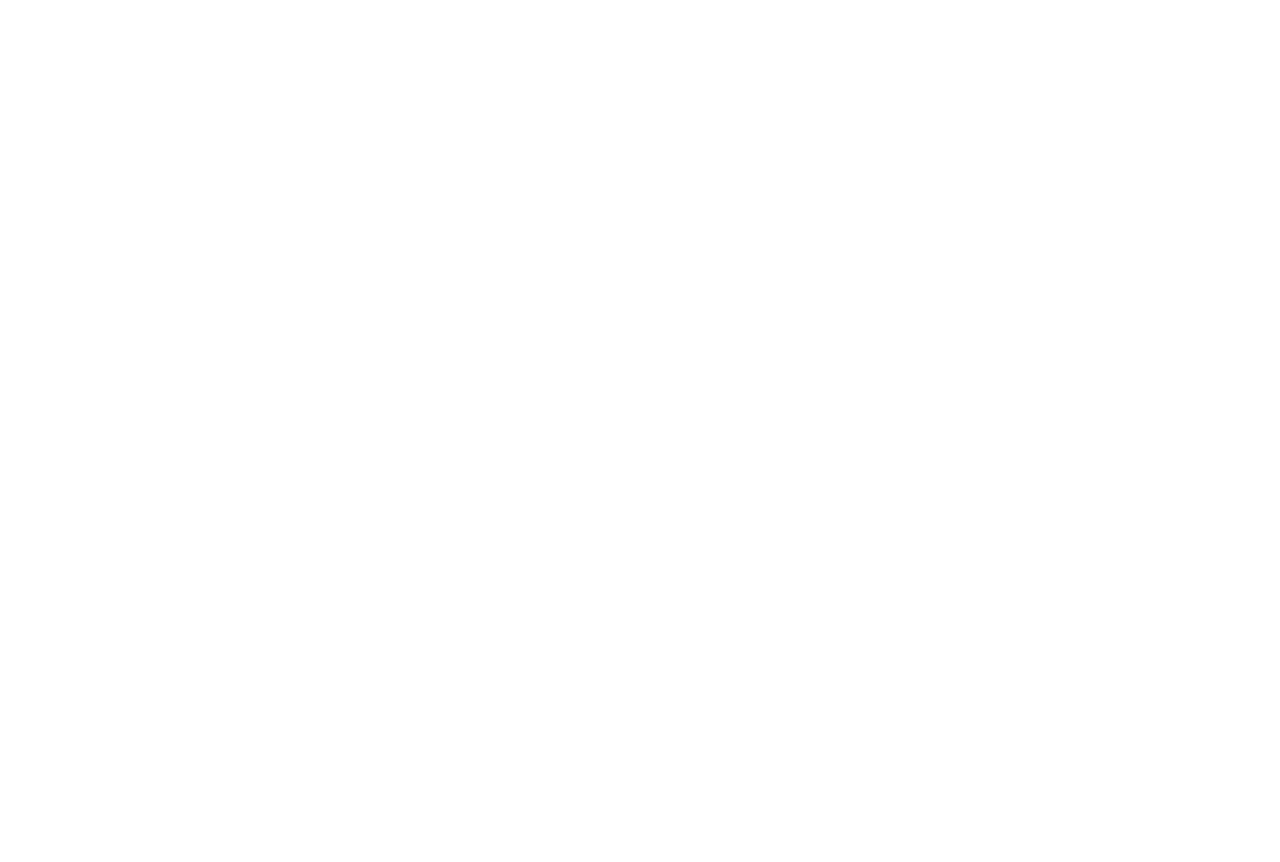
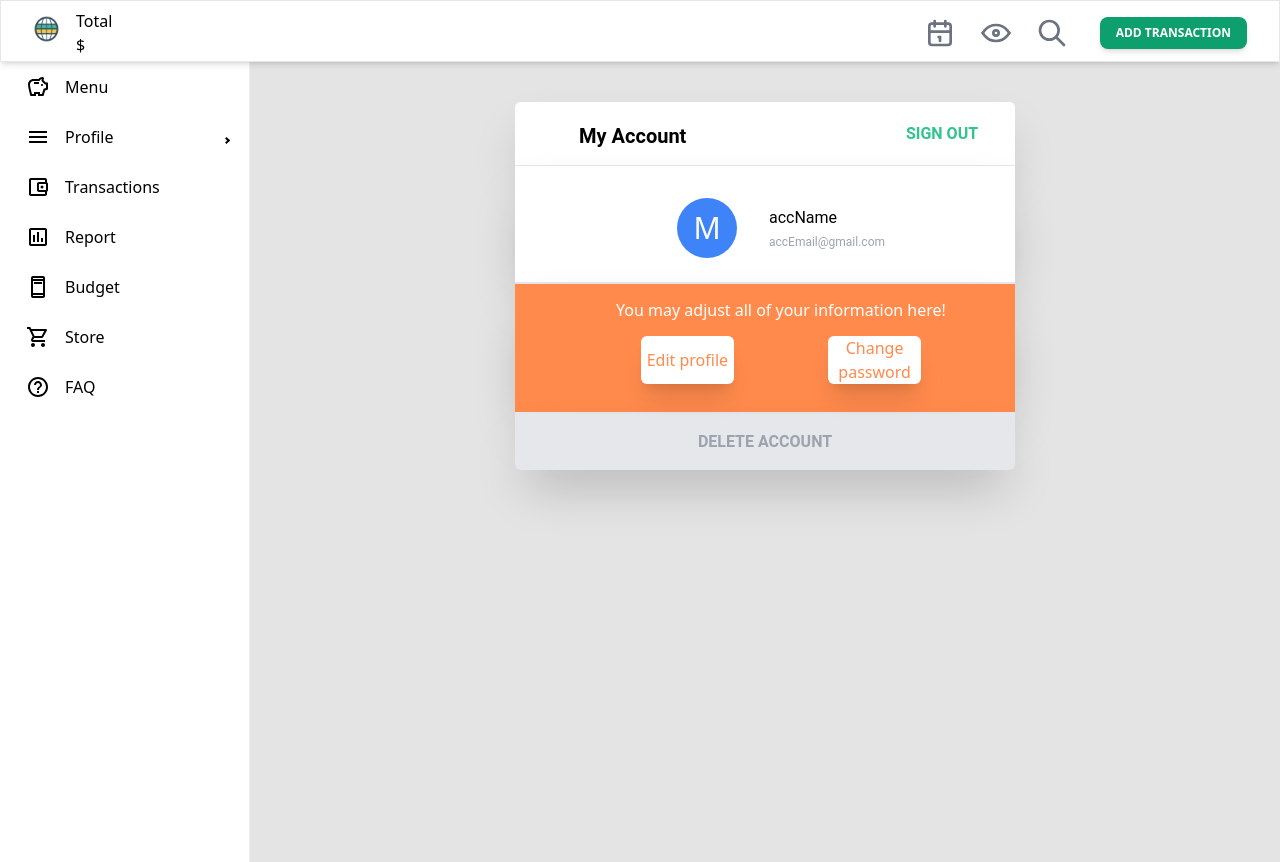
Before and after one commit to phamquyet96/Money_Lover_FE, a React (Create React App) app: page /account in a window 1280 px wide. Before the commit this address had no page. Before the commit the page ends 800 px from the top, so only its background shows below. Built offline with nearby package versions, Linux system fonts and the light colour scheme.

Commit message:
accountdetail

```diff
--- a/src/App.js
+++ b/src/App.js
@@ -9,6 +9,7 @@
 import UpdateProfile from "./components/UI/UpdateProfile";
 import MyWallet from "./components/UI/Wallet/MyWallet";
 import WalletDetail from "./components/UI/Wallet/WalletDetail";
+import AccountModal from "./components/UI/Modal/AccountModal";
 
 function App() {
   return (
@@ -22,6 +23,8 @@
         <Route path="/dashboard" element={<Dashboard/>}></Route>
         <Route path="/my-wallet" element={<MyWallet/>}></Route>
         <Route path="/wallet-detail" element={<WalletDetail/>}></Route>
+        <Route path="/account" element={<AccountModal/>}></Route>
+
       </Routes>
   );
 }
--- a/src/components/UI/Dashboard/Dashboard.js
+++ b/src/components/UI/Dashboard/Dashboard.js
@@ -1,12 +1,12 @@
 import * as React from "react";
-import Navbar from './Navbar';
+import NavBar from './Navbar';
 import MenuLeft from './MenuLeft';
 
 
 function Dashboard() {
     return (
         <div style={{ backgroundColor: "#e4e4e4" }}>
-            <Navbar />
+            <NavBar />
             <MenuLeft />
         </div>
     );
--- a/src/components/UI/Dashboard/MenuLeft.js
+++ b/src/components/UI/Dashboard/MenuLeft.js
@@ -21,6 +21,8 @@
 import TabList from "@mui/lab/TabList";
 import TabPanel from "@mui/lab/TabPanel";
 import BasicModal from "../Modal";
+import AccountModal from "../Modal/AccountModal";
+import PeopleOutlinedIcon from "@mui/icons-material/PeopleOutlined";
 
 
 function MenuLeft() {
@@ -64,13 +66,11 @@
                     >
                         Menu
                     </MenuItem>
-
                     <SubMenu icon={<MenuOutlinedIcon />} label="Profile">
-                        <MenuItem>
-                            <BasicModal/>
+                        <MenuItem href='/account' icon={<PeopleOutlinedIcon />}>
+                            Account
                         </MenuItem>
-
-                        <MenuItem icon={<AccountBalanceWalletOutlinedIcon />}>
+                        <MenuItem href='/my-wallet' icon={<AccountBalanceWalletOutlinedIcon />}>
                             Wallet
                         </MenuItem>
                         <MenuItem icon={<WidgetsOutlinedIcon />}>Category</MenuItem>
@@ -86,44 +86,44 @@
                 </Menu>
             </Sidebar>
 
-            <Container maxWidth="sm">
-                <div
-                    style={{
-                        backgroundColor: "white",
-                        height: "30em",
-                        display: "flex",
-                        justifyContent: "center",
-                    }}
-                >
-                    <Box sx={{ width: "100%", typography: "body1" }}>
-                        <TabContext value={value}>
-                            <Box
-                                className="flex justify-center"
-                                sx={{
-                                    borderBottom: 1,
-                                    borderColor: "divider",
-                                    color: "success.main",
-                                }}
-                            >
-                                <TabList
-                                    onChange={handleChange}
-                                    aria-label="lab API tabs example"
-                                    value={value}
-                                    textColor="success"
-                                    // indicatorColor="success"
-                                >
-                                    <Tab label="Last month" value="1" />
-                                    <Tab label="This month" value="2" />
-                                    <Tab label="Plan for future" value="3" />
-                                </TabList>
-                            </Box>
-                            <TabPanel value="1"></TabPanel>
-                            <TabPanel value="2"></TabPanel>
-                            <TabPanel value="3"></TabPanel>
-                        </TabContext>
-                    </Box>
-                </div>
-            </Container>
+            {/*<Container maxWidth="sm">*/}
+            {/*    <div*/}
+            {/*        style={{*/}
+            {/*            backgroundColor: "white",*/}
+            {/*            height: "30em",*/}
+            {/*            display: "flex",*/}
+            {/*            justifyContent: "center",*/}
+            {/*        }}*/}
+            {/*    >*/}
+                    {/*<Box sx={{ width: "100%", typography: "body1" }}>*/}
+                    {/*    <TabContext value={value}>*/}
+                    {/*        <Box*/}
+                    {/*            className="flex justify-center"*/}
+                    {/*            sx={{*/}
+                    {/*                borderBottom: 1,*/}
+                    {/*                borderColor: "divider",*/}
+                    {/*                color: "success.main",*/}
+                    {/*            }}*/}
+                    {/*        >*/}
+                    {/*            <TabList*/}
+                    {/*                onChange={handleChange}*/}
+                    {/*                aria-label="lab API tabs example"*/}
+                    {/*                value={value}*/}
+                    {/*                textColor="success"*/}
+                    {/*                // indicatorColor="success"*/}
+                    {/*            >*/}
+                    {/*                <Tab label="Last month" value="1" />*/}
+                    {/*                <Tab label="This month" value="2" />*/}
+                    {/*                <Tab label="Plan for future" value="3" />*/}
+                    {/*            </TabList>*/}
+                    {/*        </Box>*/}
+                    {/*        <TabPanel value="1"></TabPanel>*/}
+                    {/*        <TabPanel value="2"></TabPanel>*/}
+                    {/*        <TabPanel value="3"></TabPanel>*/}
+                    {/*    </TabContext>*/}
+            {/*        /!*</Box>*!/*/}
+            {/*    </div>*/}
+            {/*</Container>*/}
         </div>
     );
 }
--- a/src/components/UI/Dashboard/Navbar.js
+++ b/src/components/UI/Dashboard/Navbar.js
@@ -9,7 +9,7 @@
 
 
 
-export default function Example() {
+export default function NavBar() {
     const [openNav, setOpenNav] = React.useState(false);
 
     React.useEffect(() => {
@@ -46,7 +46,7 @@
                     <div className="flex">
                         <Typography
                             as="a"
-                            href="#"
+                            href="/dashboard"
                             className="mr-4 cursor-pointer py-1.5 font-medium "
                         >
                             <img className="mx-auto w-[13rem]"
--- a/src/components/UI/Modal.js
+++ b/src/components/UI/Modal.js
@@ -24,10 +24,9 @@
     left: "50%",
     transform: "translate(-50%, -50%)",
     width: 400,
-    bgcolor: "background.paper",
+    backgroundColor: "background.paper",
     border: "2px solid #0000",
     boxShadow: 0,
-
     p: 4,
 };
 
--- /dev/null
+++ b/src/components/UI/Modal/AccountModal.js
@@ -0,0 +1,81 @@
+import React from 'react';
+import PeopleOutlinedIcon from "@mui/icons-material/PeopleOutlined";
+import IconButton from "@mui/material/IconButton";
+import Modal from "@mui/material/Modal";
+import MenuLeft from "../Dashboard/MenuLeft";
+import Example from "../Dashboard/Navbar";
+
+const AccountModal = () => {
+    return (
+        <>
+        <Example/>
+        <div className='flex bg-custom-gray'>
+            <MenuLeft/>
+            <div className='w-[100vw] h-[100vh] flex justify-center'>
+                <div className='shadow-2xl bg-white rounded-md w-[500px] h-[64px] mt-10'>
+                    <div
+                        className='border-b rounded-t-md bg-white w-[500px] h-[64px] grid grid-cols-2 gap-2 content-center'>
+                        <div>
+                            <p className='text-left w-fit h-fit ml-16 mt-2 text-xl font-semibold font-roboto'>My
+                                Account</p>
+                        </div>
+                        <div className='grid grid-cols-4 items-end'>
+                            <div></div>
+                            <div></div>
+                            <button
+                                className='text-green-400 font-roboto font-semibold h-[40px] w-[100px] rounded-lg hover:bg-green-100'>SIGN
+                                OUT
+                            </button>
+                            <div></div>
+                        </div>
+                    </div>
+                    <div className='h-auto shadow-2xl bg-white gap-2 content-center flex-col border-b-2'>
+                        <div className='flex flex-row pt-8 justify-center pb-4 pl-8 '>
+                            <div>
+                                <div
+                                    className='w-[60px] h-[60px] rounded-full table-cell align-middle bg-blue-500 text-center text-white text-3xl '>M
+                                </div>
+                            </div>
+                            <div className='w-fit mb-4 h-fit ml-8 font-roboto'>
+                                <div className='flex flex-row items-center'>
+                                    <div className='text-md mt-2'><span>accName</span></div>
+                                </div>
+                                <div className='text-xs mt-1 text-gray-400'><span>accEmail@gmail.com</span>
+                                </div>
+                            </div>
+                        </div>
+                    </div>
+                    <div className='h-auto shadow-2xl bg-white gap-2 content-center flex-col border-b-2'>
+                        <div className='flex flex-col bg-orange-400 justify-center pb-4 pl-8 '>
+                            <div className='text-white flex justify-center mt-3.5 mb-3.5'>
+                                <span>You may adjust all of your information here!</span>
+                            </div>
+                            <div className='flex grid grid-cols-5 flex-row justify-center mb-3'>
+                                <div></div>
+                                <button
+                                    className='bg-white shadow-xl hover:bg-gray-100 rounded-md hover text-orange-400'>Edit
+                                    profile
+                                </button>
+                                <div></div>
+                                <button
+                                    className='bg-white shadow-xl hover:bg-gray-100 rounded-md hover text-orange-400'>Change
+                                    password
+                                </button>
+                                <div></div>
+                            </div>
+                        </div>
+                    </div>
+                    <div className='flex shadow-2xl
+                        justify-center bg-gray-200 rounded-b-md hover:bg-gray-300'>
+                        <div className=' my-4 text-gray-400 font-roboto font-semibold'>
+                            <button>DELETE ACCOUNT</button>
+                        </div>
+                    </div>
+                </div>
+            </div>
+        </div>
+            </>
+    );
+};
+
+export default AccountModal;
```
